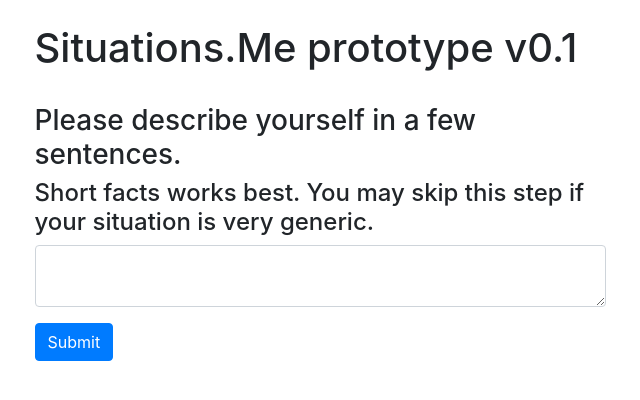
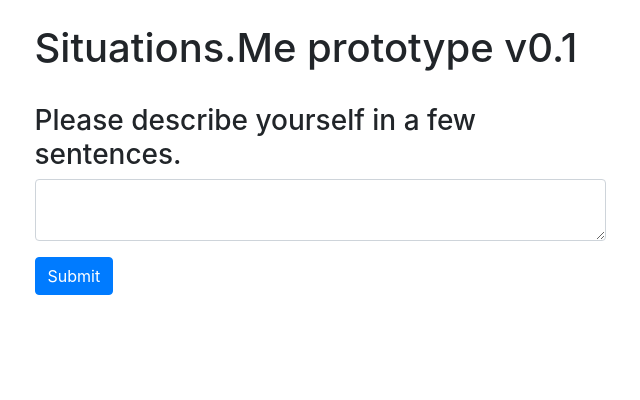
Before and after one commit to fomitchov/LLM_POC, a Flask app: page / in a window 1280 px wide. Shown: the top 400 px of the page, without its empty margins (320-960 px from the left). Run offline with Flask 3, Linux system fonts and the light colour scheme.

Commit message:
Update index.html
Removed instructions.

```diff
--- a/templates/index.html
+++ b/templates/index.html
@@ -18,7 +18,6 @@
                         <h1>Situations.Me prototype v0.1</h1>
                         <br>
                         <h3>Please describe yourself in a few sentences.</h3>
-                        <h4>Short facts works best. You may skip this step if your situation is very generic.</h4>
                         <textarea name='text' type="text" class="form-control" id="exampleInputEmail1"
                             aria-describedby="emailHelp"></textarea>
                     </div>
```
